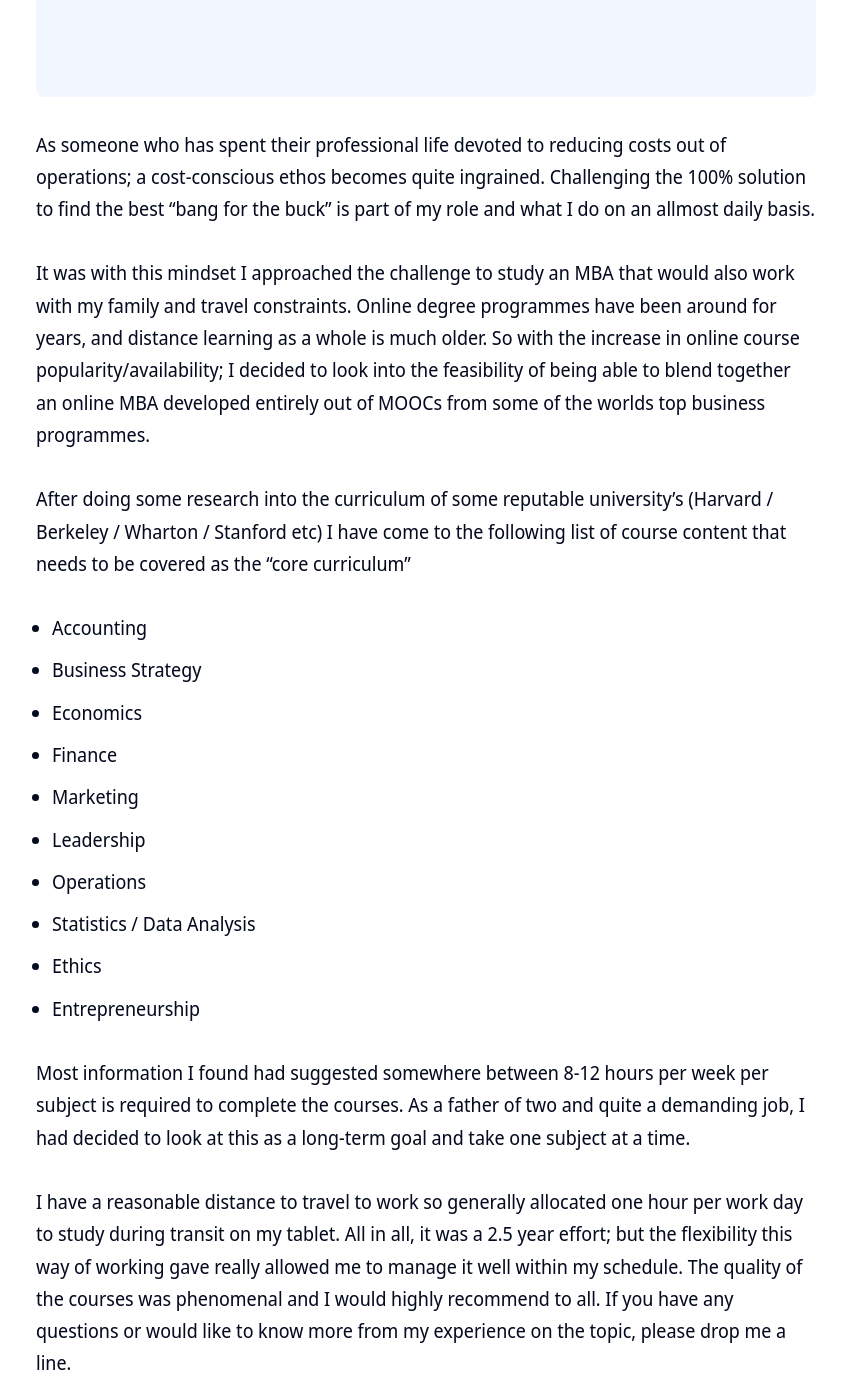
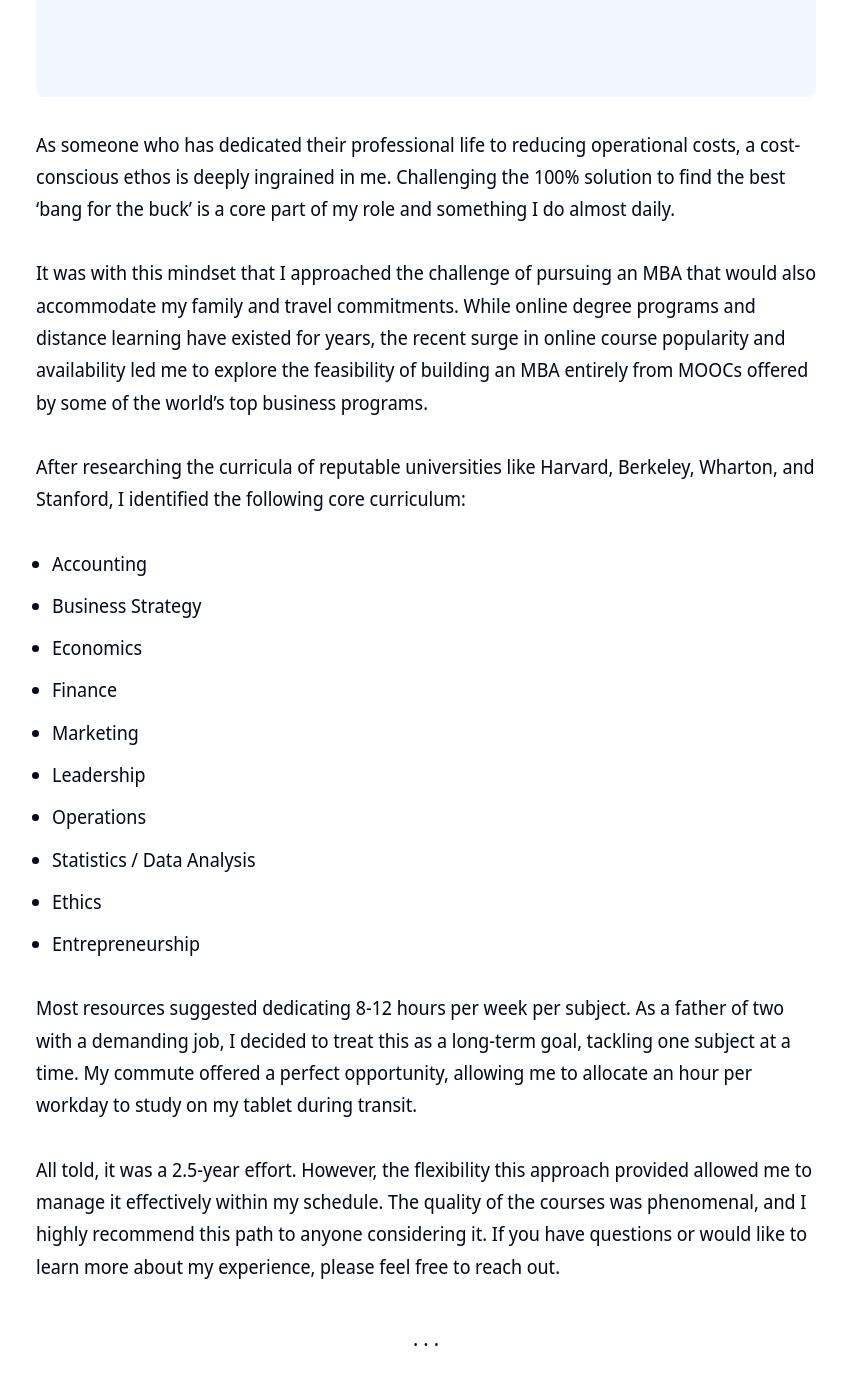
Before and after one commit to clintjb/clintjb.github.io, a Jekyll site: the page built from _pages/mba.md, in a window 1280 px wide and 1400 px high, scrolled down 718 px. Shown: the whole window, without its empty margins (214-1060 px from the left). Built offline with Jekyll 4.4.1, drawn with Linux system fonts in a browser that asks for light colours; nearby versions of some CDN libraries.

```diff
--- a/_pages/mba.md
+++ b/_pages/mba.md
@@ -4,12 +4,11 @@
 permalink: /mba/
 image: '/images/headers/mba.jpg'
 ---
-As someone who has spent their professional life devoted to reducing costs out of operations; a cost-conscious ethos becomes quite ingrained. Challenging the 100% solution to find the best "bang for the buck" is part of my role and what I do on an allmost daily basis.
+As someone who has dedicated their professional life to reducing operational costs, a cost-conscious ethos is deeply ingrained in me. Challenging the 100% solution to find the best 'bang for the buck' is a core part of my role and something I do almost daily.
 
-It was with this mindset I approached the challenge to study an MBA that would also work with my family and travel constraints.
-Online degree programmes have been around for years, and distance learning as a whole is much older. So with the increase in online course popularity/availability; I decided to look into the feasibility of being able to blend together an online MBA developed entirely out of MOOCs from some of the worlds top business programmes.
+It was with this mindset that I approached the challenge of pursuing an MBA that would also accommodate my family and travel commitments. While online degree programs and distance learning have existed for years, the recent surge in online course popularity and availability led me to explore the feasibility of building an MBA entirely from MOOCs offered by some of the world's top business programs.
 
-After doing some research into the curriculum of some reputable university’s (Harvard / Berkeley / Wharton / Stanford etc) I have come to the following list of course content that needs to be covered as the “core curriculum”
+After researching the curricula of reputable universities like Harvard, Berkeley, Wharton, and Stanford, I identified the following core curriculum:
 
 * Accounting
 * Business Strategy
@@ -22,9 +21,9 @@
 * Ethics
 * Entrepreneurship
 
-Most information I found had suggested somewhere between 8-12 hours per week per subject is required to complete the courses. As a father of two and quite a demanding job, I had decided to look at this as a long-term goal and take one subject at a time.
+Most resources suggested dedicating 8-12 hours per week per subject. As a father of two with a demanding job, I decided to treat this as a long-term goal, tackling one subject at a time. My commute offered a perfect opportunity, allowing me to allocate an hour per workday to study on my tablet during transit.
 
-I have a reasonable distance to travel to work so generally allocated one hour per work day to study during transit on my tablet. All in all, it was a 2.5 year effort; but the flexibility this way of working gave really allowed me to manage it well within my schedule. The quality of the courses was phenomenal and I would highly recommend to all. If you have any questions or would like to know more from my experience on the topic, please drop me a line.
+All told, it was a 2.5-year effort. However, the flexibility this approach provided allowed me to manage it effectively within my schedule. The quality of the courses was phenomenal, and I highly recommend this path to anyone considering it. If you have questions or would like to learn more about my experience, please feel free to reach out.
 
 ---
 ![Wharton](/images/mba/wharton.png){: style="float:left; padding-right:10px"}
```
